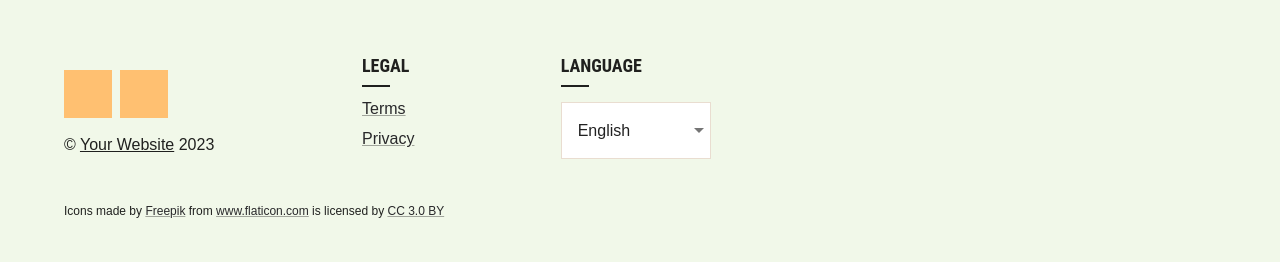
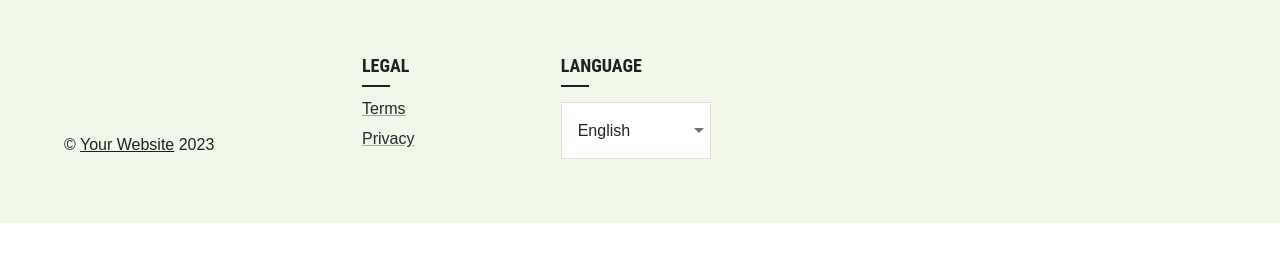
Before and after one commit to Sohansg1994/GreenBill_FrontEnd, a React (Create React App) app: page /signIn in a window 1280 px wide. Shown: the part 822-1084 px from the top of the page. After the commit the page ends 1045 px from the top, so only its background shows below. Built offline with nearby package versions, Linux system fonts and the light colour scheme.

Commit message:
temporary subcription path modified

```diff
--- a/src/pages/Home.js
+++ b/src/pages/Home.js
@@ -18,9 +18,10 @@ function Index() {
       <ProductCategories />
       <ProductHowItWorks />
       <ProductCTA />
-      <ProductSmokingHero />
-  <AppFooter />*/}
+      <ProductSmokingHero />*/}
+
     <ProductHowItWorks />
+    <AppFooter />
     </React.Fragment>
   );
 }
--- a/src/pages/SignUp.js
+++ b/src/pages/SignUp.js
@@ -135,7 +135,7 @@ function SignUp() {
                 sx={{ mt: 3, mb: 2 }}
                 disabled={submitting || sent}
                 color="secondary"
-                //href="/subcription"
+                href="/subcription"
                 fullWidth
               >
                 {submitting || sent ? 'In progress…' : 'Sign Up'}
--- a/src/pages/modules/views/AppFooter.js
+++ b/src/pages/modules/views/AppFooter.js
@@ -59,18 +59,18 @@ export default function AppFooter() {
               sx={{ height: 120 }}
             >
               <Grid item sx={{ display: 'flex' }}>
-                <Box component="a" href="https://mui.com/" sx={iconStyle}>
+                {/*<Box component="a" href="https://mui.com/" sx={iconStyle}>
                   <img
                    // src="/static/themes/onepirate/appFooterFacebook.png"
                    // alt="Facebook"
                   />
-                </Box>
-                <Box component="a" href="https://twitter.com/MUI_hq" sx={iconStyle}>
+  </Box>*/}
+                {/*<Box component="a" href="https://twitter.com/MUI_hq" sx={iconStyle}>
                   <img
                    // src="/static/themes/onepirate/appFooterTwitter.png"
                     //alt="Twitter"
                   />
-                </Box>
+</Box>*/}
               </Grid>
               <Grid item>
                 <Copyright />
@@ -111,7 +111,7 @@ export default function AppFooter() {
             </TextField>
           </Grid>
           <Grid item>
-            <Typography variant="caption">
+            {/*<Typography variant="caption">
               {'Icons made by '}
               <Link href="https://www.freepik.com" rel="sponsored" title="Freepik">
                 Freepik
@@ -129,7 +129,7 @@ export default function AppFooter() {
               >
                 CC 3.0 BY
               </Link>
-            </Typography>
+              </Typography>*/}
           </Grid>
         </Grid>
       </Container>
```
